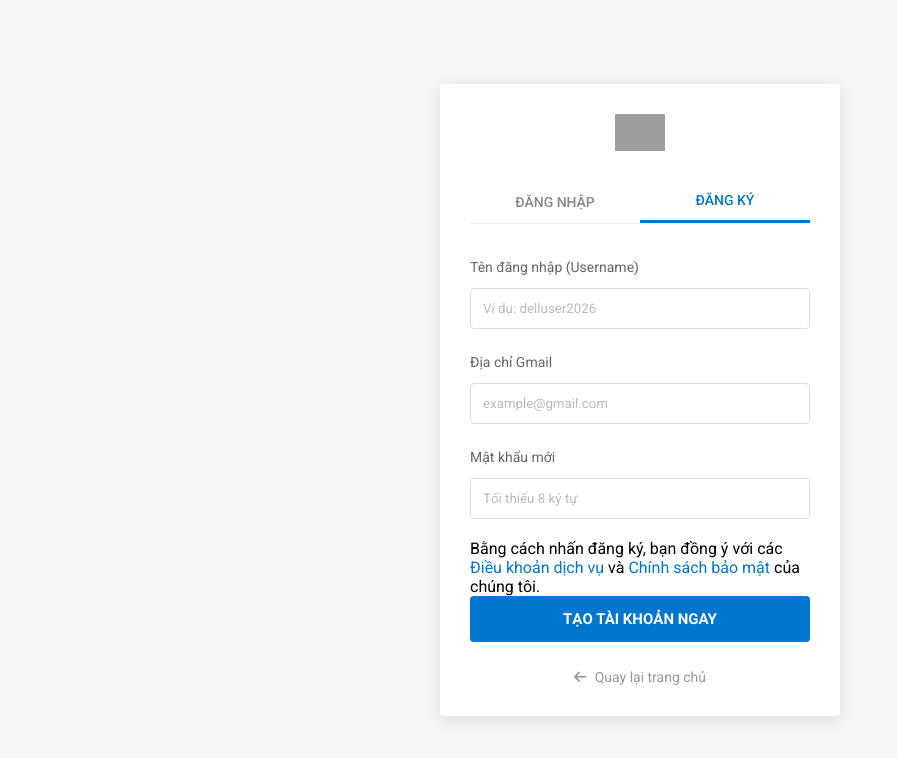
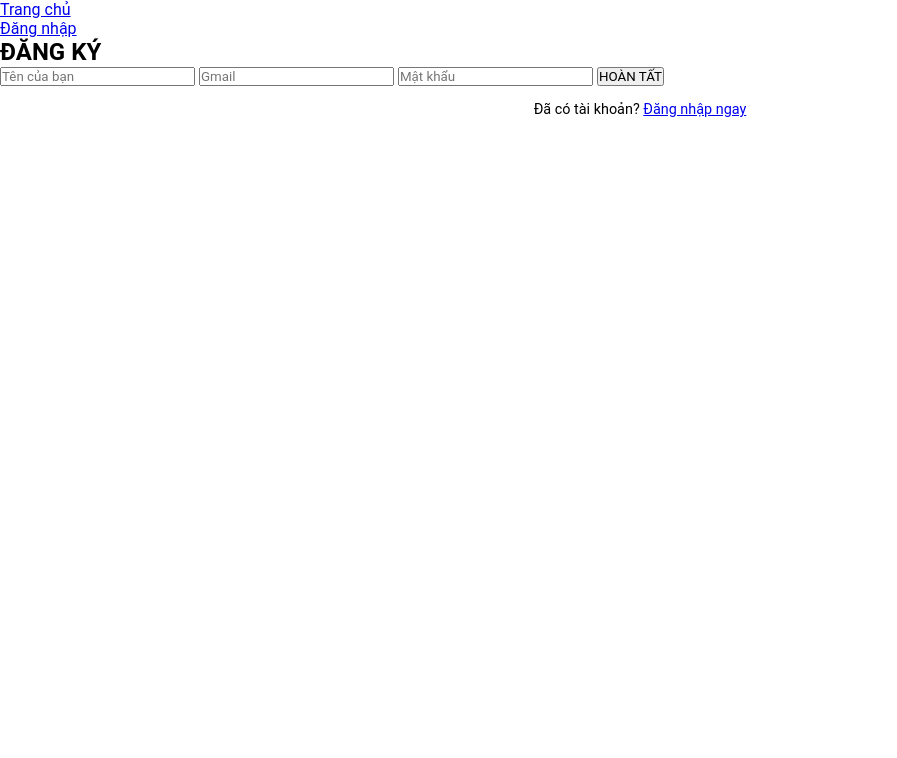
Before and after one commit to giahieuntt19062010-wq/selling-website-project, a plain HTML site: page html/register.html in a window 1280 px wide. Shown: the whole page, without its empty margins (0-897 px from the left). Drawn offline with Linux system fonts and the light colour scheme; grey boxes are pictures that could not be loaded.

Commit message:
Update register.html

```diff
--- a/html/register.html
+++ b/html/register.html
@@ -2,49 +2,34 @@
 <html lang="vi">
 <head>
     <meta charset="UTF-8">
-    <title>Đăng ký | Tài khoản Dell Store</title>
+    <meta name="viewport" content="width=device-width, initial-scale=1.0">
+    <title>Đăng Ký</title>
     <link rel="stylesheet" href="../css/style2.css">
-    <link rel="stylesheet" href="https://cdnjs.cloudflare.com/ajax/libs/font-awesome/6.4.0/css/all.min.css">
-    <link href="https://fonts.googleapis.com/css2?family=Roboto:wght@300;400;500;700&display=swap" rel="stylesheet">
+    <link href="https://fonts.googleapis.com/css2?family=Playfair+Display:wght@600;700&family=Poppins:wght@300;400;500;600&display=swap" rel="stylesheet">
 </head>
-<body class="auth-body">
+<body>
+    <nav class="navbar">
+        <ul class="nav-links">
+            <li><a href="../html/index.html">Trang chủ</a></li>
+            <li><a href="../html/login.html" class="btn-outline">Đăng nhập</a></li>
+        </ul>
+    </nav>
 
     <div class="auth-wrapper">
-        <div class="auth-container">
-            <div class="auth-header">
-                <img src="https://upload.wikimedia.org/wikipedia/commons/1/18/Dell_logo_2016.svg" alt="Dell Logo">
-                <div class="auth-tabs">
-                    <button id="tab-login" class="tab-btn" onclick="window.location.href='login.html'">ĐĂNG NHẬP</button>
-                    <button id="tab-register" class="tab-btn active">ĐĂNG KÝ</button>
-                </div>
-            </div>
-
-            <div id="register-section" class="auth-content active">
-                <form id="register-form">
-                    <div class="input-field">
-                        <label>Tên đăng nhập (Username)</label>
-                        <input type="text" id="r-user" placeholder="Ví dụ: delluser2026" required>
-                    </div>
-                    <div class="input-field">
-                        <label>Địa chỉ Gmail</label>
-                        <input type="email" id="r-email" placeholder="example@gmail.com" required>
-                    </div>
-                    <div class="input-field">
-                        <label>Mật khẩu mới</label>
-                        <input type="password" id="r-pass" placeholder="Tối thiểu 8 ký tự" required minlength="8">
-                    </div>
-                    <div class="policy-text">
-                        Bằng cách nhấn đăng ký, bạn đồng ý với các <a href="#">Điều khoản dịch vụ</a> và <a href="#">Chính sách bảo mật</a> của chúng tôi.
-                    </div>
-                    <button type="submit" class="btn-main-blue">TẠO TÀI KHOẢN NGAY</button>
-                </form>
-            </div>
-
-            <div class="auth-footer">
-                <a href="../html/index.html"><i class="fas fa-arrow-left"></i> Quay lại trang chủ</a>
-            </div>
+        <div class="auth-form">
+            <h2>ĐĂNG KÝ</h2>
+            <form id="registerForm">
+                <input type="text" id="regName" placeholder="Tên của bạn" required>
+                <input type="email" id="regEmail" placeholder="Gmail" required>
+                <input type="password" id="regPass" placeholder="Mật khẩu" required>
+                <button type="submit">HOÀN TẤT</button>
+            </form>
+            <p style="text-align: center; margin-top: 15px; font-size: 0.9rem;">
+                Đã có tài khoản? <a href="../html/login.html">Đăng nhập ngay</a>
+            </p>
         </div>
     </div>
-    <script src="../js/script.js"></script>
+
+    <script type="module" src="../js/script.js"></script>
 </body>
 </html>
```
